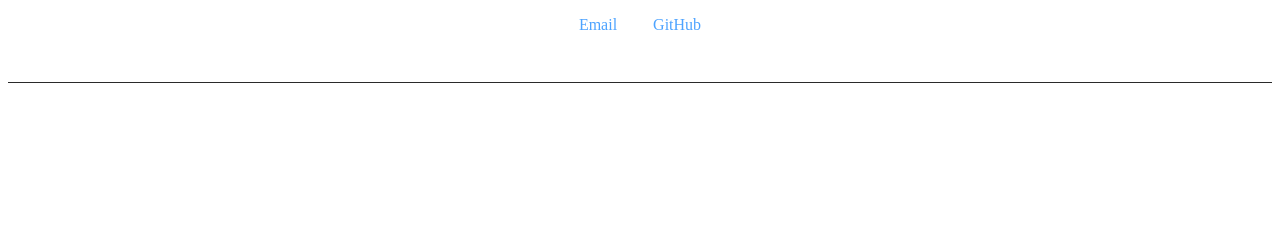
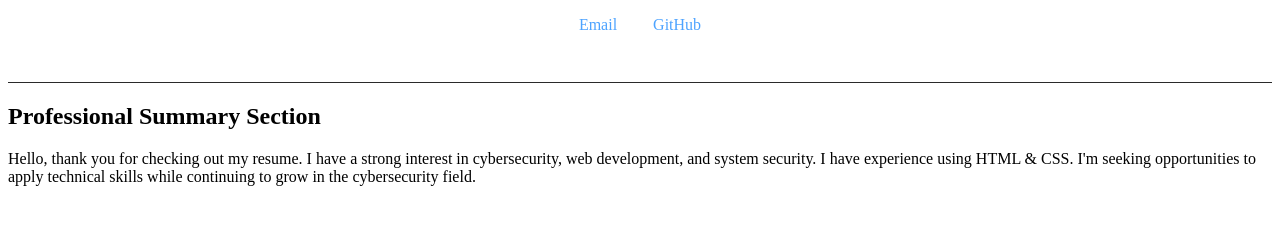
Before and after one commit to amareiit/amareiit.github.io, a plain HTML site: page index.html in a window 1280 px wide. Shown: the part 135-360 px from the top of the page. Drawn offline with Linux system fonts and the light colour scheme.

Commit message:
first summary section publish

```diff
--- a/index.html
+++ b/index.html
@@ -24,3 +24,12 @@
 
 </body>
 </html>
+<section class="summary">
+    <h2>Professional Summary Section</h2>
+    <p>
+        Hello, thank you for checking out my resume. I have a strong interest in cybersecurity,
+        web development, and system security. I have experience using HTML & CSS.
+        I'm seeking opportunities to apply technical skills while continuing to grow in the
+        cybersecurity field.
+    </p>
+</section>
```
